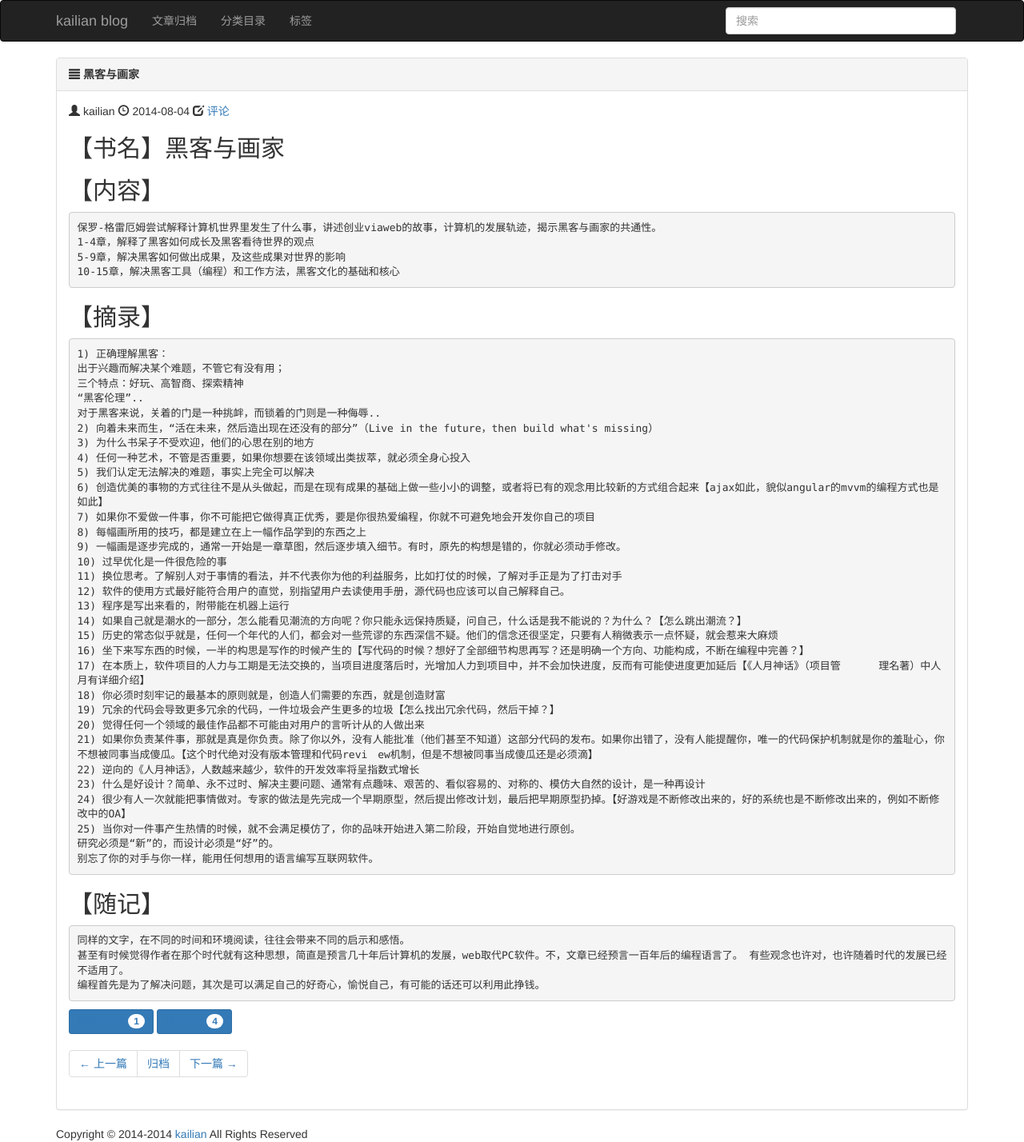
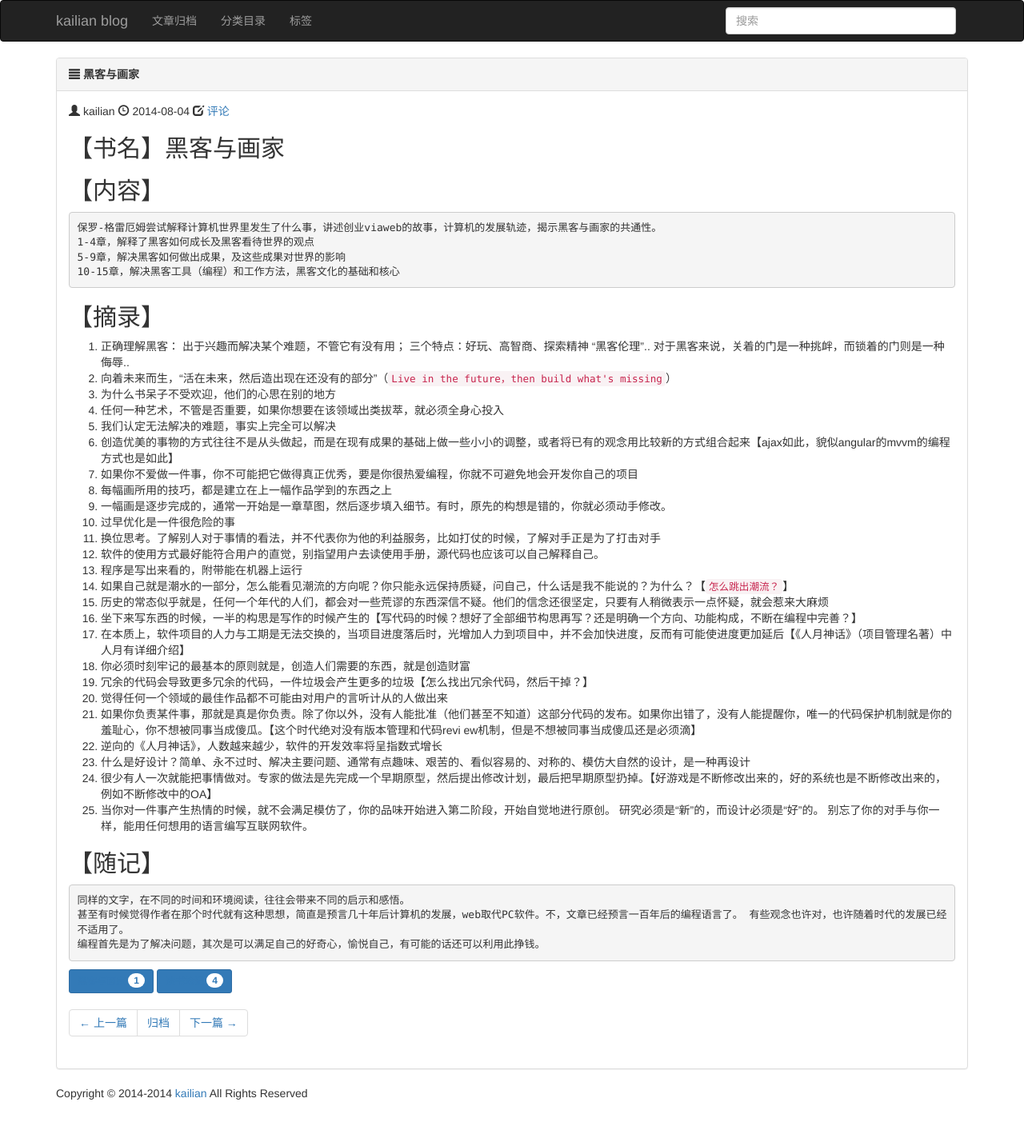
Before and after one commit to kailian/kailian.github.io, a Jekyll site: the page built from _posts/2014-08-04-hackers-and-painters.md, in a window 1280 px wide. Shown: the whole page at 80% size. Built offline with Jekyll 4.4.1, drawn with Linux system fonts in a browser that asks for light colours; nearby versions of some CDN libraries; library files that are not in the unit come from our copies; comment, search, counter and statistics services are not loaded; after the commit the page ends 1377 px from its top, so only the background shows below that.

Commit message:
【开发】修改ol样式

```diff
--- a/_posts/2014-08-04-hackers-and-painters.md
+++ b/_posts/2014-08-04-hackers-and-painters.md
@@ -19,37 +19,37 @@ tags : [黑客与画家, 读书笔记]
 
 ##【摘录】
 
-	1) 正确理解黑客：
-	出于兴趣而解决某个难题，不管它有没有用；
-	三个特点：好玩、高智商、探索精神
-	“黑客伦理”..
-	对于黑客来说，关着的门是一种挑衅，而锁着的门则是一种侮辱..
-	2) 向着未来而生，“活在未来，然后造出现在还没有的部分”（Live in the future，then build what's missing）
-	3) 为什么书呆子不受欢迎，他们的心思在别的地方
-	4) 任何一种艺术，不管是否重要，如果你想要在该领域出类拔萃，就必须全身心投入
-	5) 我们认定无法解决的难题，事实上完全可以解决
-	6) 创造优美的事物的方式往往不是从头做起，而是在现有成果的基础上做一些小小的调整，或者将已有的观念用比较新的方式组合起来【ajax如此，貌似angular的mvvm的编程方式也是如此】
-	7) 如果你不爱做一件事，你不可能把它做得真正优秀，要是你很热爱编程，你就不可避免地会开发你自己的项目
-	8) 每幅画所用的技巧，都是建立在上一幅作品学到的东西之上
-	9) 一幅画是逐步完成的，通常一开始是一章草图，然后逐步填入细节。有时，原先的构想是错的，你就必须动手修改。
-	10) 过早优化是一件很危险的事
-	11) 换位思考。了解别人对于事情的看法，并不代表你为他的利益服务，比如打仗的时候，了解对手正是为了打击对手
-	12) 软件的使用方式最好能符合用户的直觉，别指望用户去读使用手册，源代码也应该可以自己解释自己。
-	13) 程序是写出来看的，附带能在机器上运行
-	14) 如果自己就是潮水的一部分，怎么能看见潮流的方向呢？你只能永远保持质疑，问自己，什么话是我不能说的？为什么？【怎么跳出潮流？】
-	15) 历史的常态似乎就是，任何一个年代的人们，都会对一些荒谬的东西深信不疑。他们的信念还很坚定，只要有人稍微表示一点怀疑，就会惹来大麻烦
-	16) 坐下来写东西的时候，一半的构思是写作的时候产生的【写代码的时候？想好了全部细节构思再写？还是明确一个方向、功能构成，不断在编程中完善？】
-	17) 在本质上，软件项目的人力与工期是无法交换的，当项目进度落后时，光增加人力到项目中，并不会加快进度，反而有可能使进度更加延后【《人月神话》（项目管	理名著）中人月有详细介绍】
-	18) 你必须时刻牢记的最基本的原则就是，创造人们需要的东西，就是创造财富
-	19) 冗余的代码会导致更多冗余的代码，一件垃圾会产生更多的垃圾【怎么找出冗余代码，然后干掉？】
-	20) 觉得任何一个领域的最佳作品都不可能由对用户的言听计从的人做出来
-	21) 如果你负责某件事，那就是真是你负责。除了你以外，没有人能批准（他们甚至不知道）这部分代码的发布。如果你出错了，没有人能提醒你，唯一的代码保护机制就是你的羞耻心，你不想被同事当成傻瓜。【这个时代绝对没有版本管理和代码revi	ew机制，但是不想被同事当成傻瓜还是必须滴】
-	22) 逆向的《人月神话》，人数越来越少，软件的开发效率将呈指数式增长
-	23) 什么是好设计？简单、永不过时、解决主要问题、通常有点趣味、艰苦的、看似容易的、对称的、模仿大自然的设计，是一种再设计
-	24) 很少有人一次就能把事情做对。专家的做法是先完成一个早期原型，然后提出修改计划，最后把早期原型扔掉。【好游戏是不断修改出来的，好的系统也是不断修改出来的，例如不断修改中的OA】
-	25) 当你对一件事产生热情的时候，就不会满足模仿了，你的品味开始进入第二阶段，开始自觉地进行原创。
-	研究必须是“新”的，而设计必须是“好”的。
-	别忘了你的对手与你一样，能用任何想用的语言编写互联网软件。
+1. 正确理解黑客：
+出于兴趣而解决某个难题，不管它有没有用；
+三个特点：好玩、高智商、探索精神
+“黑客伦理”..
+对于黑客来说，关着的门是一种挑衅，而锁着的门则是一种侮辱..
+2. 向着未来而生，“活在未来，然后造出现在还没有的部分”（`Live in the future，then build what's missing`）
+3. 为什么书呆子不受欢迎，他们的心思在别的地方
+4. 任何一种艺术，不管是否重要，如果你想要在该领域出类拔萃，就必须全身心投入
+5. 我们认定无法解决的难题，事实上完全可以解决
+6. 创造优美的事物的方式往往不是从头做起，而是在现有成果的基础上做一些小小的调整，或者将已有的观念用比较新的方式组合起来【ajax如此，貌似angular的mvvm的编程方式也是如此】
+7. 如果你不爱做一件事，你不可能把它做得真正优秀，要是你很热爱编程，你就不可避免地会开发你自己的项目
+8. 每幅画所用的技巧，都是建立在上一幅作品学到的东西之上
+9. 一幅画是逐步完成的，通常一开始是一章草图，然后逐步填入细节。有时，原先的构想是错的，你就必须动手修改。
+10. 过早优化是一件很危险的事
+11. 换位思考。了解别人对于事情的看法，并不代表你为他的利益服务，比如打仗的时候，了解对手正是为了打击对手
+12. 软件的使用方式最好能符合用户的直觉，别指望用户去读使用手册，源代码也应该可以自己解释自己。
+13. 程序是写出来看的，附带能在机器上运行
+14. 如果自己就是潮水的一部分，怎么能看见潮流的方向呢？你只能永远保持质疑，问自己，什么话是我不能说的？为什么？【`怎么跳出潮流？`】
+15. 历史的常态似乎就是，任何一个年代的人们，都会对一些荒谬的东西深信不疑。他们的信念还很坚定，只要有人稍微表示一点怀疑，就会惹来大麻烦
+16. 坐下来写东西的时候，一半的构思是写作的时候产生的【写代码的时候？想好了全部细节构思再写？还是明确一个方向、功能构成，不断在编程中完善？】
+17. 在本质上，软件项目的人力与工期是无法交换的，当项目进度落后时，光增加人力到项目中，并不会加快进度，反而有可能使进度更加延后【《人月神话》（项目管理名著）中人月有详细介绍】
+18. 你必须时刻牢记的最基本的原则就是，创造人们需要的东西，就是创造财富
+19. 冗余的代码会导致更多冗余的代码，一件垃圾会产生更多的垃圾【怎么找出冗余代码，然后干掉？】
+20. 觉得任何一个领域的最佳作品都不可能由对用户的言听计从的人做出来
+21. 如果你负责某件事，那就是真是你负责。除了你以外，没有人能批准（他们甚至不知道）这部分代码的发布。如果你出错了，没有人能提醒你，唯一的代码保护机制就是你的羞耻心，你不想被同事当成傻瓜。【这个时代绝对没有版本管理和代码revi	ew机制，但是不想被同事当成傻瓜还是必须滴】
+22. 逆向的《人月神话》，人数越来越少，软件的开发效率将呈指数式增长
+23. 什么是好设计？简单、永不过时、解决主要问题、通常有点趣味、艰苦的、看似容易的、对称的、模仿大自然的设计，是一种再设计
+24. 很少有人一次就能把事情做对。专家的做法是先完成一个早期原型，然后提出修改计划，最后把早期原型扔掉。【好游戏是不断修改出来的，好的系统也是不断修改出来的，例如不断修改中的OA】
+25. 当你对一件事产生热情的时候，就不会满足模仿了，你的品味开始进入第二阶段，开始自觉地进行原创。
+研究必须是“新”的，而设计必须是“好”的。
+别忘了你的对手与你一样，能用任何想用的语言编写互联网软件。
 
 ##【随记】
 
--- a/assets/themes/twitter/css/style.css
+++ b/assets/themes/twitter/css/style.css
@@ -18,11 +18,11 @@ a:active {  text-decoration:none; }
 }
 
 .blog-content ul {
-  margin-left: 18px;
+  margin-left: 25px;
 }
 
 .blog-content ol {
-  margin-left: 18px;
+  margin-left: 30px;
 }
 
 .article-list {
```
